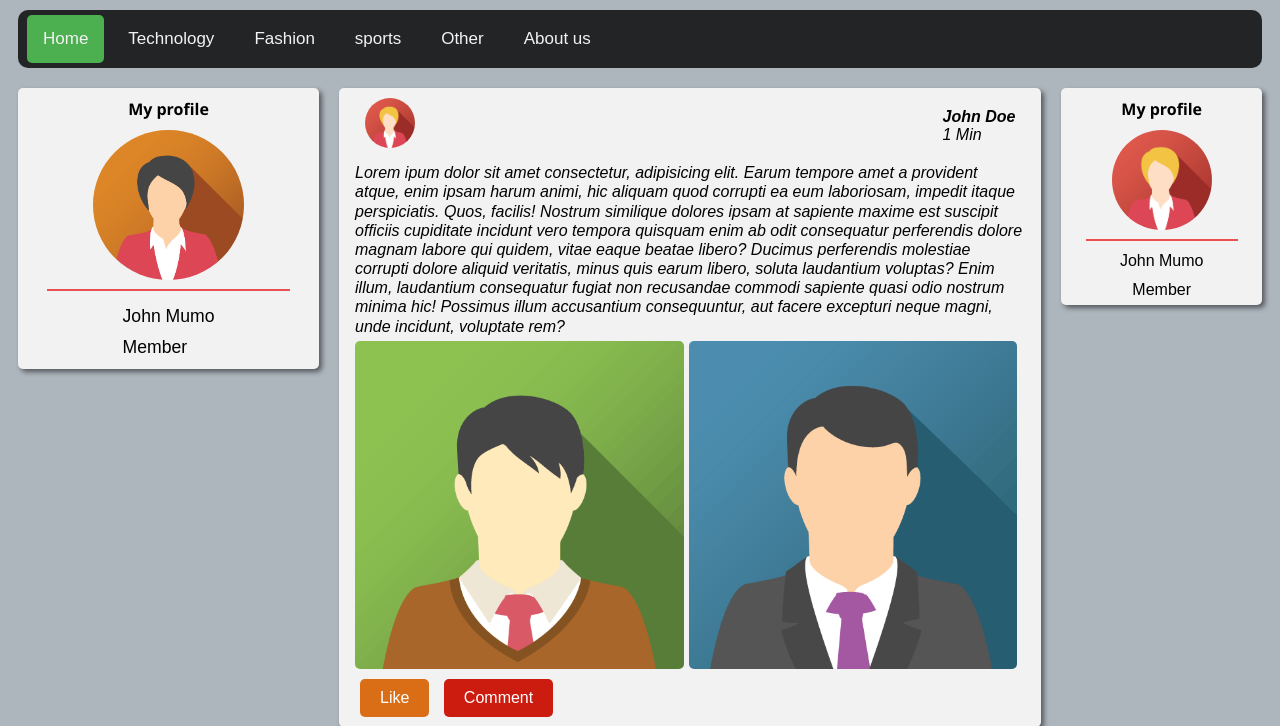
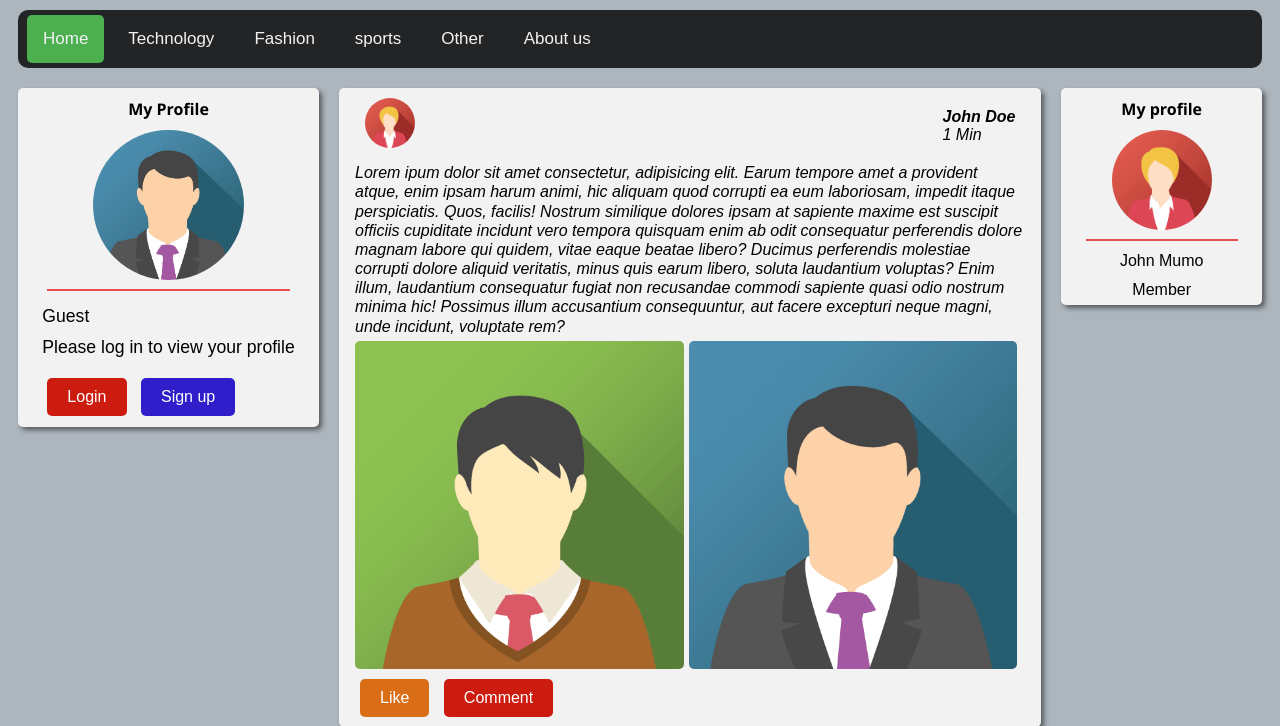
Before and after one commit to Isa8205/BravoHub, a Flask app: template templates/index.html in a window 1280 px wide. Shown: the top 726 px of the page. Run offline with Flask 3, Linux system fonts and the light colour scheme; the template is opened without the code that fills it, so the values that code supplies are empty.

Commit message:
version 1
None

```diff
--- a/app.py
+++ b/app.py
@@ -1,14 +1,7 @@
-from PIL import Image
 from flask import *
 import pymysql
-from functions import *
 
 app = Flask(__name__)
-
-def is_square_image(file):
-    img = Image.open(file)
-    width, height = img.size
-    return width == height
 
 @app.route('/', methods=['POST', 'GET'])
 def signup():
@@ -21,33 +14,31 @@ def signup():
         profile = request.files['profile']
 
         # Input validation
-        if len(password1) != 8:
+        if len(password1) <= 8:
             return render_template('signup.html', errorpass="Passwords must be 8 characters long")
         elif password1 != password2:
             return render_template('signup.html', errorpass="Passwords must match")
-        elif not profile.filename:
-            return render_template('signup.html', errorpass="Profile picture is required")
-        elif not is_square_image(profile):
-            return render_template('signup.html', errorimg="Profile picture must be square")
         else:
             try:
                 # Establishing a connection with the database
                 connection = pymysql.connect(
-                    host='localhost', user='root', password='', database="bravoHub"
+                    host='localhost', user='root', password='', database="BravoHub"
                 )
                 print("Conneccted to the database")
                 cursor = connection.cursor()
 
                 # Insert user data into the database
-                sql = '''INSERT INTO `users`(`Full_name`, `Username`, `email`, `profile`)
-                         VALUES (%s, %s, %s, %s)'''
-                cursor.execute(sql, (full_name, username, email, profile.filename))
+                data = (full_name, username, email, password1, profile.filename)
+                sql = '''INSERT INTO `users`(`full_name`, `username`, `email`, `password`, `profile`)
+                         VALUES (%s, %s, %s, %s, %s)'''
+                cursor.execute(sql, data)
+
                 connection.commit()  # Commit the transaction
                 print("The changes have been made to the database")
 
                 # Save profile picture
-                profile.save('static/images/profiles')
-                print("The picture is saved")
+                profile.save('static/profiles' + profile.filename)
+
                 connection.close()
 
                 return render_template('signup.html', message="Signup successful. Proceed to login.")
@@ -58,9 +49,26 @@ def signup():
     else:
         return render_template('signup.html')
 
-@app.route('/login')
+@app.route('/login', methods = ['POST', 'GET'])
 def login():
-  return render_template('login.html')
+    if request.method == 'POST':
+        username=request.form['username']
+        password=request.form['password']
+        connection=pymysql.connect(
+            host='localhost', user='root', password='',database='BravoHub'
+            )
+        data = (username,password)
+        sql='''SELECT `username`, `password` FROM `users` WHERE `username`=%s AND `password`=%s'''
+        cursor=connection.cursor()
+        cursor.execute(sql, data)
+        print("SQL Query:", sql % data)
+        if cursor.rowcount == 0:
+            return render_template('login.html', error='Invalid Credentials')
+        else:
+            session['key']=username
+            return redirect('/')
+    else:
+        return render_template('login.html')
 
 if (__name__) == ("__main__"):
   app.run(debug=True)
--- a/templates/index.html
+++ b/templates/index.html
@@ -65,18 +65,55 @@
         <div class="col-3">
 
             <div class="container">
+                {% if session['username'] %}
+                    <h4>My Profile</h4>
+                    <div class="profile">
+                        <img src="{{ session['profile'] }}" alt="Profile picture" height="150">
+                    </div>
+                    <hr>
+                    <div class="details">
+                        <p>{{ session['username'] }}</p>
+                        <p>Member</p>
+                    </div>
+                {% else %}
+                    <h4>My Profile</h4>
+                    <div class="profile">
+                       <img src="../static/images/avatar3.png" alt="" height="150">
+                    </div>
+                    <hr>
+                    <div class="details">
+                        <p>Guest</p>
+                        <p>Please log in to view your profile</p>
+                        <a href="/login"><button class="btn btn-red">Login</button></a>
+                        <a href="/signup"><button class="btn btn-blue">Sign up</button></a>
+                    </div>
+                {% endif %}
+            </div>
 
+
+            <!-- <div class="container">
+                {% if session['username'] %}
                 <h4>My profile</h4>
                 <div class="profile">
-                    <img src="../static/images/avatar6.png" alt="Profile picture" height="150">
+                    <img src="{{Profile}}" alt="Profile picture" height="150">
                 </div>
                 <hr>
                 <div class="details">
-                    <p>John Mumo</p>
+                    <p>{{Username}}</p>
                     <p>Member</p>
                 </div>
+                {% else %}
+                <h4>My profile</h4>
+                <div class="profile">
+                    <img src="{{Profile}}" alt="Profile picture" height="150">
+                </div>
+                <hr>
+                <div class="details">
+                    <p>{{Username}}</p>
+                    <p>Member</p>
+                {% endif %}
 
-            </div>
+            </div>     -->
 
 
         </div>
@@ -129,7 +166,7 @@
 
 
     </div>
-    <a href="#" class="back-to-top btn" onclick="scrollToTop()">^</a>
+    <a href="#" class="back-to-top" onclick="scrollToTop()"><img src="../static/images/icons/arrow-up.png" alt="" height="30px"></a>
     <!-- End of the grid -->
 
     <!-- Start of the footer -->
--- a/templates/login.html
+++ b/templates/login.html
@@ -29,7 +29,7 @@ function showpass() {
 
   <div class="container">
 
-    <form action="/home" method="post">
+    <form action="/" method="post">
       <h2>Login</h2>
       <p>Enter your login details below</p>
 
--- a/templates/signup.html
+++ b/templates/signup.html
@@ -84,7 +84,7 @@ function previewImage(event) {
         <img id="preview" src="#" alt="Preview">
       </div>
 
-      <p>{{success}}</p>
+      <p>{{message}}</p>
 
       <label for="">Full name &ast;</label>
       <input type="text" name="full_name" id="" class="form-input" placeholder="Enter your full name" required>
@@ -95,6 +95,7 @@ function previewImage(event) {
       <label for="">Email &ast;</label>
       <input type="email" name="email" id="" class="form-input" placeholder="Enter your email" required>
 
+      {{errorpass}}
       <label for="">Password</label>
       <div class="show-pass">
         <input type="password" id="pass" name="password1" class="form-input" placeholder="Enter your password" required>
@@ -104,7 +105,6 @@ function previewImage(event) {
       <label for="">Confirm Password</label>
       <input type="password" name="password2" id="pass2" class="form-input" placeholder="Enter your password to confirm">
 
-      <p>{{errorimg}}</p>
       <label for="">Profile picture &nbsp; </label>
       <i style="color: orangered;">&ast; Ensure the image is cropped to a square</i>
 
```
Also changed, not shown: Testcode.py (+83 -43 lines), static/images/icons/arrow-up.png (added), static/profilespexels-kyddvisuals-4147623.jpg (added).
